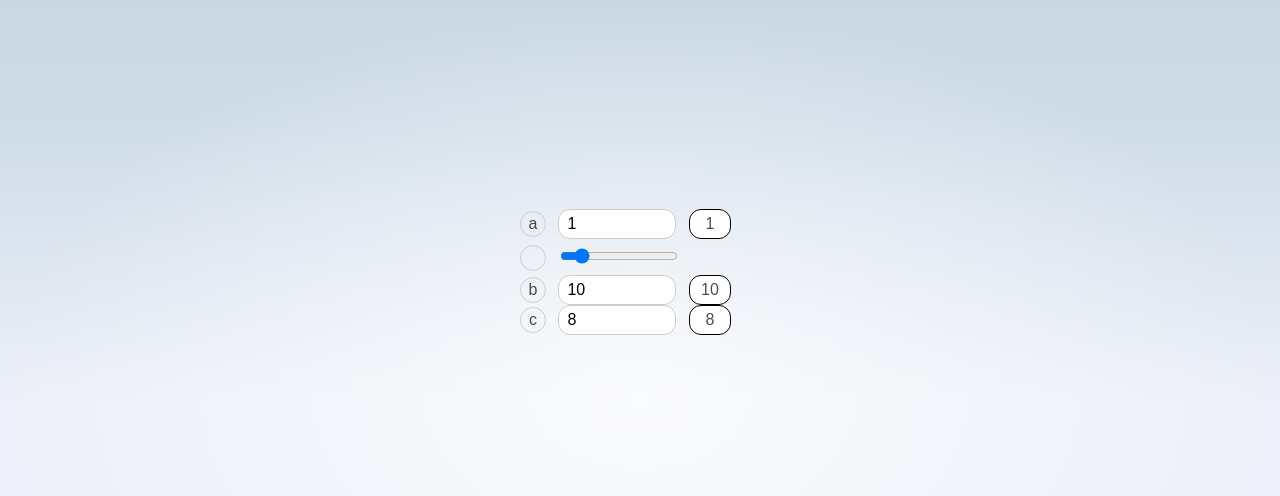
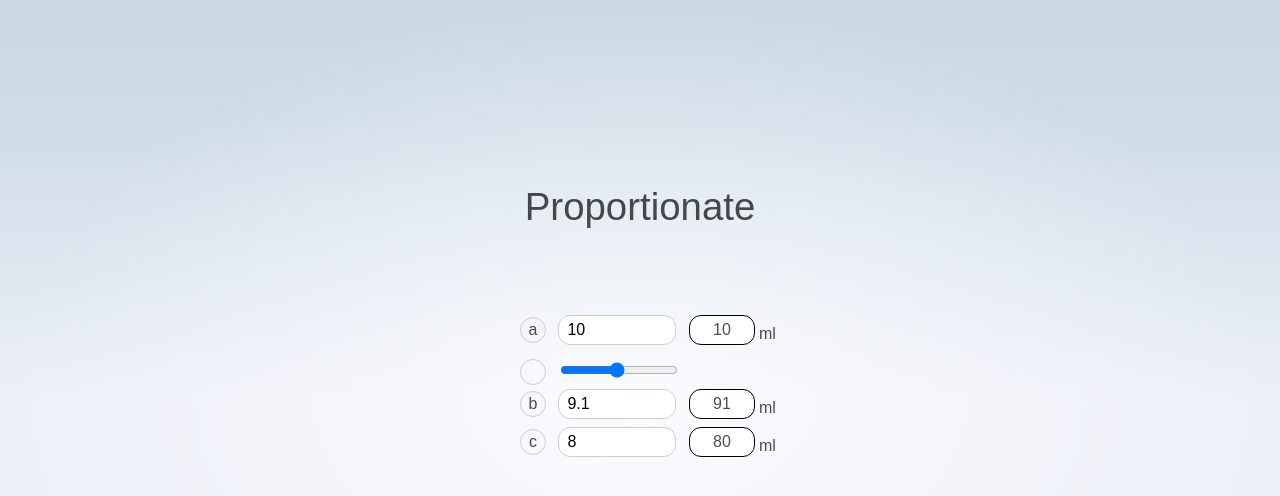
Before and after one commit to JojSh/proportionate, a SvelteKit app: page / in a window 1280 px wide. Shown: the top 496 px of the page. Built offline with nearby package versions, Linux system fonts and the light colour scheme.

Commit message:
Add unit of measure and a TypeScript type

```diff
--- a/src/routes/+page.svelte
+++ b/src/routes/+page.svelte
@@ -1,10 +1,13 @@
 <script>
-	let a = 1
-  $:bMultiplier = 10
+	let a = 10
+  $:bMultiplier = 9.1
   $:cMultiplier = 8
 	$:b = limitTo2DP(a * bMultiplier)
 	$:c = limitTo2DP(a * cMultiplier)
 
+  /**
+	 * @param {number} value
+	 */
   function limitTo2DP (value) {
     if (value == Math.round(value)) return value
     return value.toFixed(2)
@@ -18,25 +21,36 @@
 </svelte:head>
 
 <section>
+  <h1>Proportionate</h1>
+  <br><br><br>
 	<label>
     <span class='icon'>a</span>
-    <input type=number bind:value={a} min=0 max=20>
-      <div class='result-container'><span class='result'>{a}</span></div>
+    <input type=number bind:value={a} min=1 max=20>
+      <div class='result-container'>
+        <span class='result'>{a}</span>
+        <span class='unit-measure'>ml</span>
+      </div>
     <br>
     <span class='icon'></span>
-    <input type=range bind:value={a} min=0 max=20>
+    <input type=range bind:value={a} min=1 max=20>
   </label>
 
   <label>
     <span class='icon'>b</span>
-    <input type=number bind:value={bMultiplier} min=0 max=200>
-      <div class='result-container'><span class='result'>{b || 0}</span></div>
+    <input type=number bind:value={bMultiplier} min=1 max=200>
+      <div class='result-container'>
+        <span class='result'>{b || 0}</span>
+        <span class='unit-measure'>ml</span>
+      </div>
   </label>
 
   <label>
     <span class='icon'>c</span>
     <input type=number bind:value={cMultiplier} min=0 max=200>
-      <div class='result-container'><span class='result'>{c || 0}</span></div>
+      <div class='result-container'>
+        <span class='result'>{c || 0}</span>
+        <span class='unit-measure'>ml</span>
+      </div>
   </label>
 </section>
 
@@ -77,9 +91,14 @@
     margin-left: 8px;
     border: 1px solid #000000;
     width: fit-content;
-    min-width: 24px;
+    min-width: 48px;
     border-radius: 12px;
     padding: 2px 8px;
+  }
+
+  .unit-measure {
+    line-height: 38px;
+    margin-left: 4px;
   }
 
   input {
```
